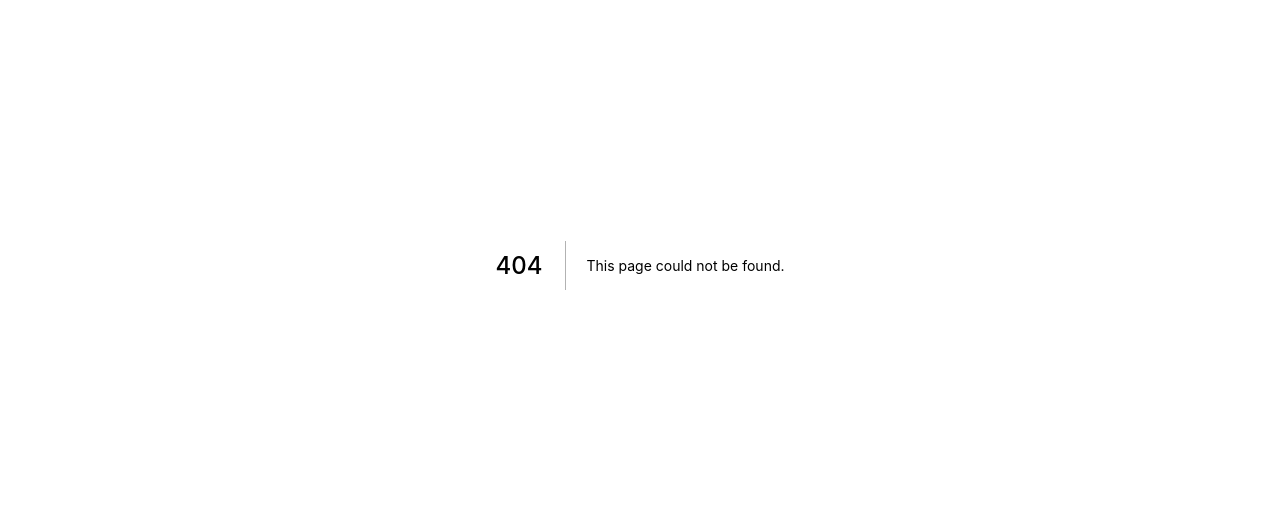
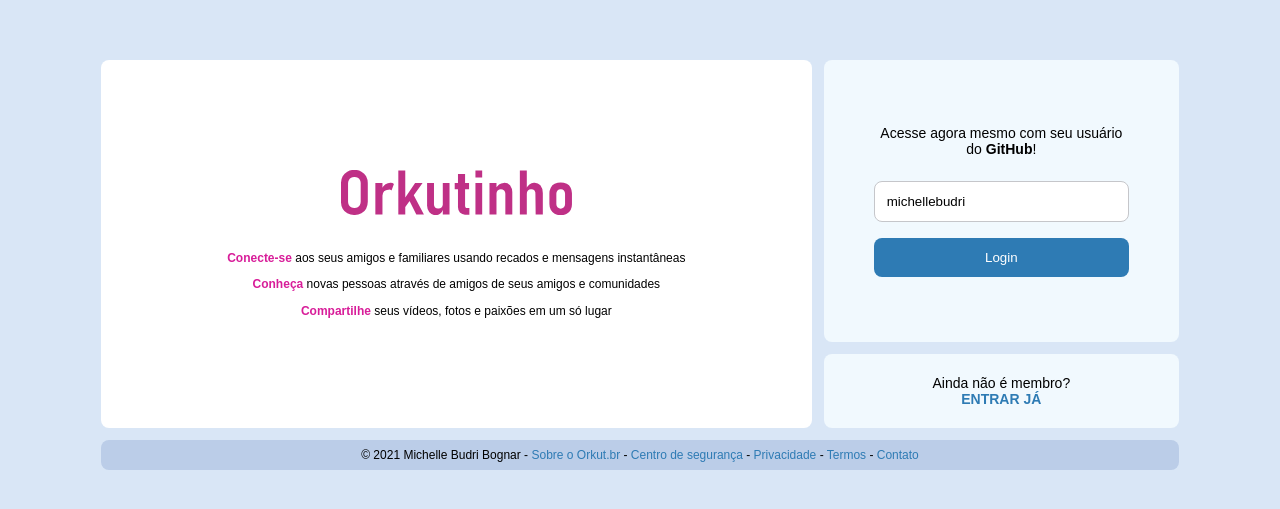
Before and after one commit to MichelleBudri/orkutinho, a Next.js app: page /login in a window 1280 px wide. Before the commit this address had no page. Shown: the part 135-644 px from the top of the page. Built offline with nearby package versions, Linux system fonts and the light colour scheme.

Commit message:
Criando tela de login

```diff
--- a/package.json
+++ b/package.json
@@ -6,7 +6,9 @@
     "start": "next start"
   },
   "dependencies": {
+    "jsonwebtoken": "^8.5.1",
     "next": "latest",
+    "nookies": "^2.5.2",
     "react": "^17.0.2",
     "react-dom": "^17.0.2",
     "react-is": "^17.0.2",
--- /dev/null
+++ b/pages/login.js
@@ -0,0 +1,82 @@
+import React from 'react';
+// Hook do NextJS
+import { useRouter } from 'next/router';
+import nookies from 'nookies';
+
+export default function LoginScreen() {
+  const router = useRouter();
+  const [githubUser, setGithubUser] = React.useState('michellebudri');
+
+  return (
+    <main style={{ display: 'flex', flex: 1, alignItems: 'center', justifyContent: 'center' }}>
+      <div className="loginScreen">
+        <section className="logoArea">
+          <img src={`img/logo.svg`} />
+
+          <p><strong>Conecte-se</strong> aos seus amigos e familiares usando recados e mensagens instantâneas</p>
+          <p><strong>Conheça</strong> novas pessoas através de amigos de seus amigos e comunidades</p>
+          <p><strong>Compartilhe</strong> seus vídeos, fotos e paixões em um só lugar</p>
+        </section>
+
+        <section className="formArea">
+          <form className="box" onSubmit={(infosDoEvento) => {
+                infosDoEvento.preventDefault();
+                // alert('Alguém clicou no botão!')
+                console.log('Usuário: ', githubUser)
+                fetch('https://alurakut.vercel.app/api/login', {
+                    method: 'POST',
+                    headers: {
+                       'Content-Type': 'application/json'
+                    },
+                    body: JSON.stringify({ githubUser: githubUser })
+                })
+                .then(async (respostaDoServer) => {
+                    const dadosDaResposta = await respostaDoServer.json()
+                    const token = dadosDaResposta.token;
+                    nookies.set(null, 'USER_TOKEN', token, {
+                        path: '/',
+                        maxAge: 86400 * 7
+                    })
+                    router.push('/')
+                })
+          }}>
+            <p>
+              Acesse agora mesmo com seu usuário do <strong>GitHub</strong>!
+          </p>
+            <input
+                placeholder="Usuário"
+                value={githubUser}
+                onChange={(evento) => {
+                    setGithubUser(evento.target.value)
+                }}
+            />
+            {githubUser.length === 0
+                ? 'Preencha o campo'
+                : ''
+            }
+            <button type="submit">
+              Login
+            </button>
+          </form>
+
+          <footer className="box">
+            <p>
+              Ainda não é membro? <br />
+              <a href="/login">
+                <strong>
+                  ENTRAR JÁ
+              </strong>
+              </a>
+            </p>
+          </footer>
+        </section>
+
+        <footer className="footerArea">
+          <p>
+            © 2021 Michelle Budri Bognar - <a href="/">Sobre o Orkut.br</a> - <a href="/">Centro de segurança</a> - <a href="/">Privacidade</a> - <a href="/">Termos</a> - <a href="/">Contato</a>
+          </p>
+        </footer>
+      </div>
+    </main>
+  )
+}
```
Also changed, not shown: pages/index.js (+27 -3 lines), 1 other file (tests, documents, lock files or other folders).
